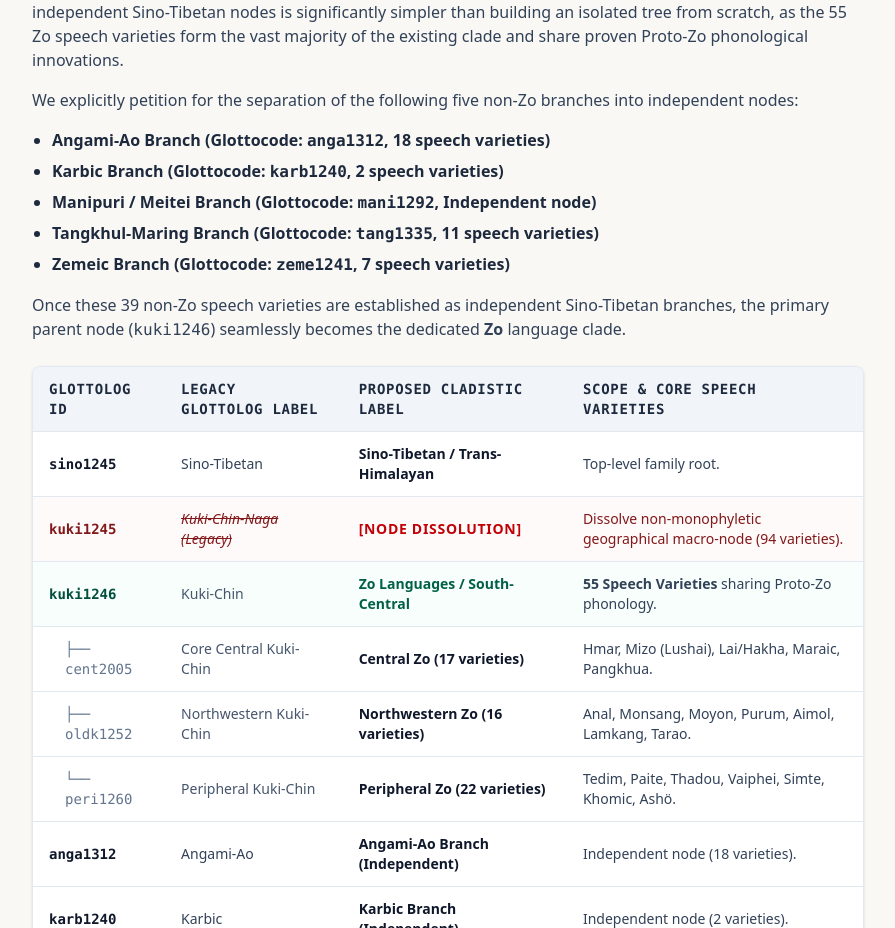
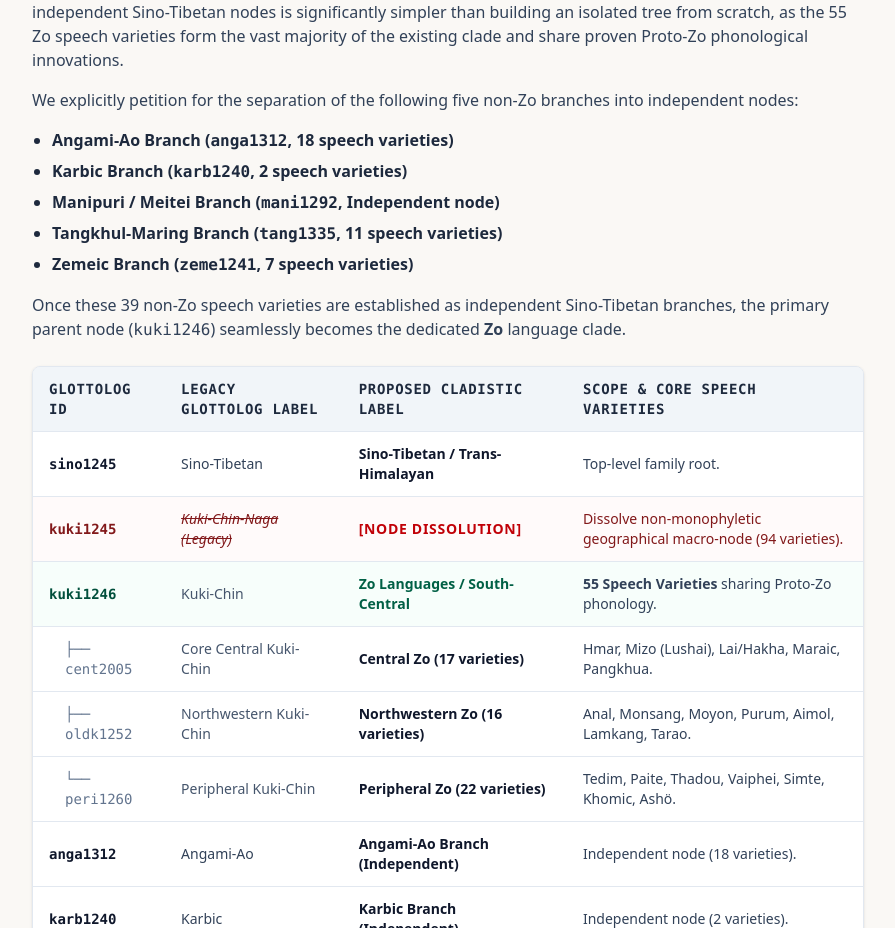
Before and after one commit to hmar-heritage-org/home, a Next.js app: page /standards in a window 1280 px wide. Shown: the part 4883-5811 px from the top of the page, without its empty margins (192-1087 px from the left). Built offline with nearby package versions, Linux system fonts and the light colour scheme.

Commit message:
docs(standards): remove redundant 'Glottocode:' prefix from branch list items

```diff
--- a/public/standards.md
+++ b/public/standards.md
@@ -95,11 +95,11 @@ To replace colonial administrative shortcuts with scientific accuracy, the Found
 For database maintainers and registry maintainers, re-assigning non-Zo branches into their own independent Sino-Tibetan nodes is significantly simpler than building an isolated tree from scratch, as the 55 Zo speech varieties form the vast majority of the existing clade and share proven Proto-Zo phonological innovations.
 
 We explicitly petition for the separation of the following five non-Zo branches into independent nodes:
-- **Angami-Ao Branch** (Glottocode: `anga1312`, 18 speech varieties)
-- **Karbic Branch** (Glottocode: `karb1240`, 2 speech varieties)
-- **Manipuri / Meitei Branch** (Glottocode: `mani1292`, Independent node)
-- **Tangkhul-Maring Branch** (Glottocode: `tang1335`, 11 speech varieties)
-- **Zemeic Branch** (Glottocode: `zeme1241`, 7 speech varieties)
+- **Angami-Ao Branch** (`anga1312`, 18 speech varieties)
+- **Karbic Branch** (`karb1240`, 2 speech varieties)
+- **Manipuri / Meitei Branch** (`mani1292`, Independent node)
+- **Tangkhul-Maring Branch** (`tang1335`, 11 speech varieties)
+- **Zemeic Branch** (`zeme1241`, 7 speech varieties)
 
 Once these 39 non-Zo speech varieties are established as independent Sino-Tibetan branches, the primary parent node (`kuki1246`) seamlessly becomes the dedicated **Zo** language clade.
 
--- a/src/app/standards/page.tsx
+++ b/src/app/standards/page.tsx
@@ -367,11 +367,11 @@ export default function StandardsPage() {
               We explicitly petition for the separation of the following five non-Zo branches into independent nodes:
             </p>
             <ul className="list-disc pl-5 space-y-1.5 text-sm sm:text-base font-semibold text-slate-800">
-              <li>Angami-Ao Branch (Glottocode: <code>anga1312</code>, 18 speech varieties)</li>
-              <li>Karbic Branch (Glottocode: <code>karb1240</code>, 2 speech varieties)</li>
-              <li>Manipuri / Meitei Branch (Glottocode: <code>mani1292</code>, Independent node)</li>
-              <li>Tangkhul-Maring Branch (Glottocode: <code>tang1335</code>, 11 speech varieties)</li>
-              <li>Zemeic Branch (Glottocode: <code>zeme1241</code>, 7 speech varieties)</li>
+              <li>Angami-Ao Branch (<code>anga1312</code>, 18 speech varieties)</li>
+              <li>Karbic Branch (<code>karb1240</code>, 2 speech varieties)</li>
+              <li>Manipuri / Meitei Branch (<code>mani1292</code>, Independent node)</li>
+              <li>Tangkhul-Maring Branch (<code>tang1335</code>, 11 speech varieties)</li>
+              <li>Zemeic Branch (<code>zeme1241</code>, 7 speech varieties)</li>
             </ul>
             <p>
               Once these 39 non-Zo speech varieties are established as independent Sino-Tibetan branches, the primary parent node (<code>kuki1246</code>) seamlessly becomes the dedicated <strong>Zo</strong> language clade.
```
